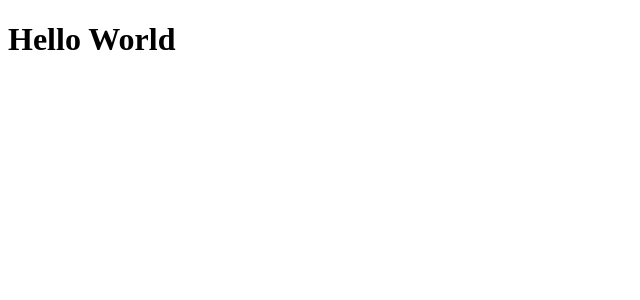
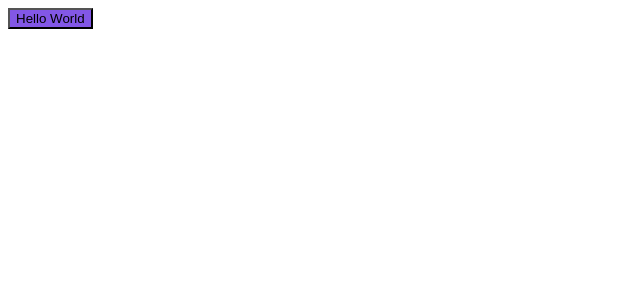
Before and after one commit to Rosangela-Nery/project.shop, a Next.js app: page / in a window 1280 px wide. Shown: the top 300 px of the page, without its empty margins (0-640 px from the left). Built offline with nearby package versions, Linux system fonts and the light colour scheme.

Commit message:
Configuring Stitches

```diff
--- a/package.json
+++ b/package.json
@@ -9,6 +9,7 @@
     "lint": "next lint"
   },
   "dependencies": {
+    "@stitches/react": "^1.2.8",
     "eslint": "8.35.0",
     "eslint-config-next": "13.2.1",
     "next": "13.2.1",
--- a/src/pages/_document.tsx
+++ b/src/pages/_document.tsx
@@ -1,4 +1,5 @@
 import { Html, Head, Main, NextScript } from 'next/document'
+import { getCssText } from '../styles'
 
 export default function Document() {
     return (
@@ -7,6 +8,8 @@
                 <link rel="preconnect" href="https://fonts.googleapis.com" />
                 <link rel="preconnect" href="https://fonts.gstatic.com" crossOrigin="anonymous" />
                 <link href="https://fonts.googleapis.com/css2?family=Roboto+Mono:wght@700&family=Roboto:wght@400;700&display=swap" rel="stylesheet" />
+
+                <style id='stitches' dangerouslySetInnerHTML={{ __html: getCssText() }} />
             </Head>
             <body>
                 <Main />
--- a/src/pages/index.tsx
+++ b/src/pages/index.tsx
@@ -1,5 +1,11 @@
+import { styled } from "../styles"
+
+const Button = styled('button', {
+    backgroundColor: '$roxo',
+})
+
 export default function Home() {
     return (
-        <h1>Hello World</h1>
+        <Button>Hello World</Button>
     )
 }
--- /dev/null
+++ b/src/styles/index.ts
@@ -0,0 +1,18 @@
+import { createStitches } from '@stitches/react'
+
+export const {
+    config,
+    styled,
+    css,
+    globalCss,
+    keyframes,
+    getCssText,
+    theme,
+    createTheme
+} = createStitches({
+    theme: {
+        colors: {
+            roxo: '#8257e6',
+        }
+    }
+})
```
Also changed, not shown: 1 other file (tests, documents, lock files or other folders).
